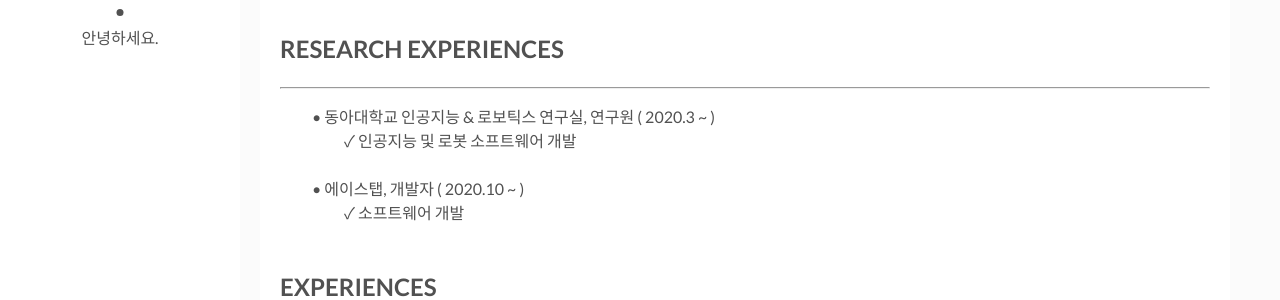
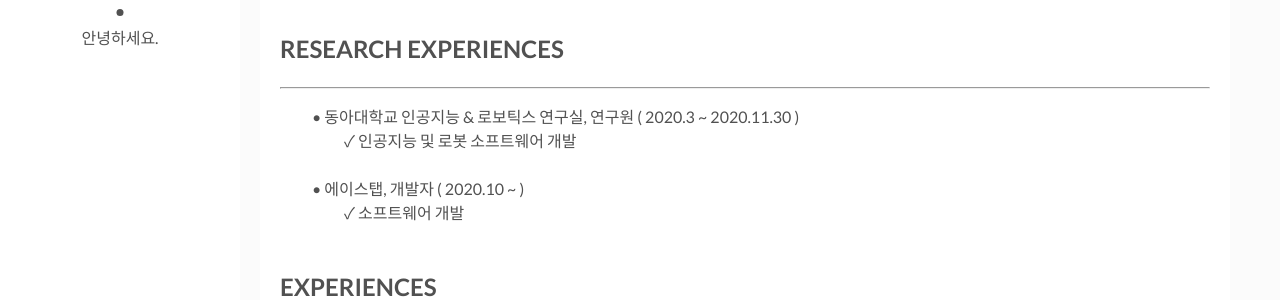
Before and after one commit to wkql7531/wkql7531.github.io, a Jekyll site: the page built from _posts/2021-02-22-resume.md, in a window 1280 px wide and 900 px high, scrolled down 1120 px. Shown: the part 153-453 px from the top of the window. Built offline with Jekyll 4.4.1, drawn with Linux system fonts in a browser that asks for light colours; comment, search, counter and statistics services are not loaded.

Commit message:
update resume

```diff
--- a/_posts/2021-02-22-resume.md
+++ b/_posts/2021-02-22-resume.md
@@ -36,7 +36,7 @@ last_modified_at: 2021-02-22T01:06:00-05:00
 
 ## RESEARCH EXPERIENCES
 * * *
-  • 동아대학교 인공지능 & 로보틱스 연구실, 연구원 ( 2020.3 ~ )
+  • 동아대학교 인공지능 & 로보틱스 연구실, 연구원 ( 2020.3 ~ 2020.11.30 )
     ✓ 인공지능 및 로봇 소프트웨어 개발
 
   • 에이스탭, 개발자 ( 2020.10 ~ )
```
